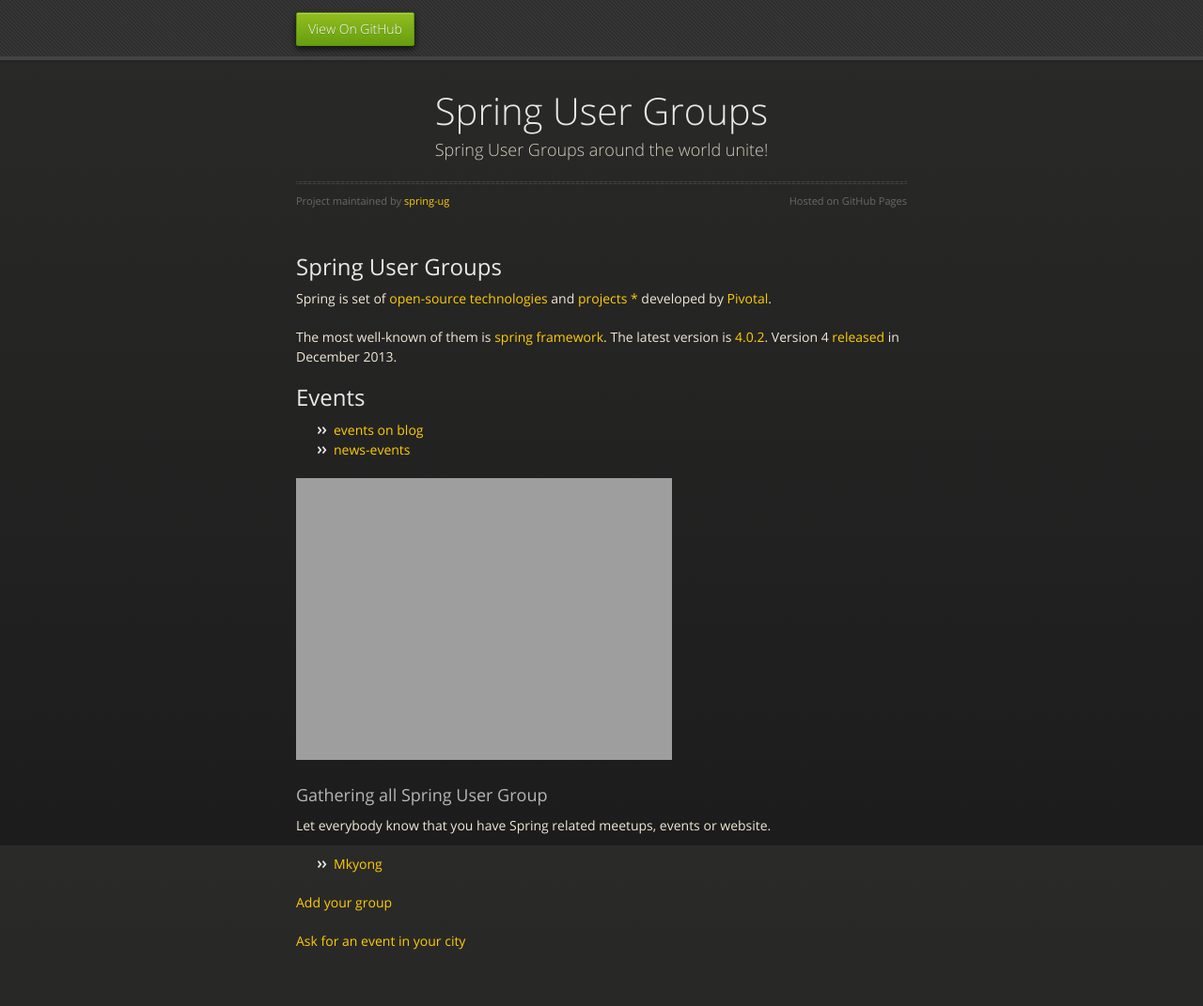
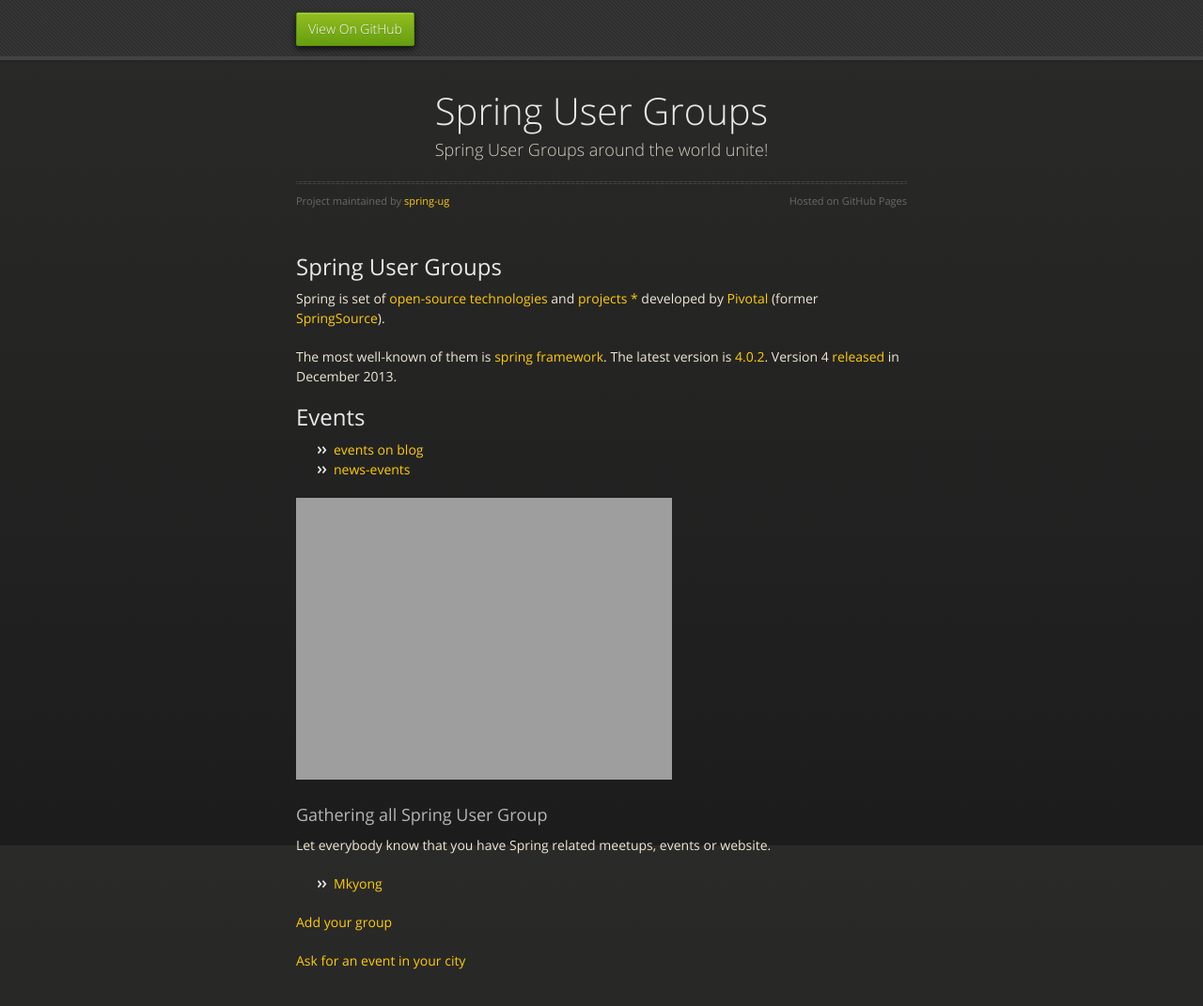
Before and after one commit to spring-ug/spring-ug.github.io, a Jekyll site: the page built from index.md, in a window 1280 px wide and 1143 px high. Shown: the top 1071 px of the window at 94% size. Built offline with Jekyll 4.4.1, drawn with Linux system fonts in a browser that asks for light colours; nearby versions of some CDN libraries; Markdown is read by kramdown in place of the engine named in the settings.

Commit message:
http://en.wikipedia.org/wiki/SpringSource

```diff
--- a/index.md
+++ b/index.md
@@ -8,7 +8,7 @@ title: Spring User Groups
 
 Spring is set of [open-source technologies](http://www.gopivotal.com/oss)
  and [projects](http://spring.io/projects) [*](https://github.com/spring-projects/)
- developed by [Pivotal](http://www.gopivotal.com/).
+ developed by [Pivotal](http://www.gopivotal.com/) (former [SpringSource](http://en.wikipedia.org/wiki/SpringSource)).
 
 The most well-known of them is [spring framework](https://github.com/spring-projects/spring-framework).
 The latest version is [4.0.2](http://mvnrepository.com/artifact/org.springframework/spring-core).
```
